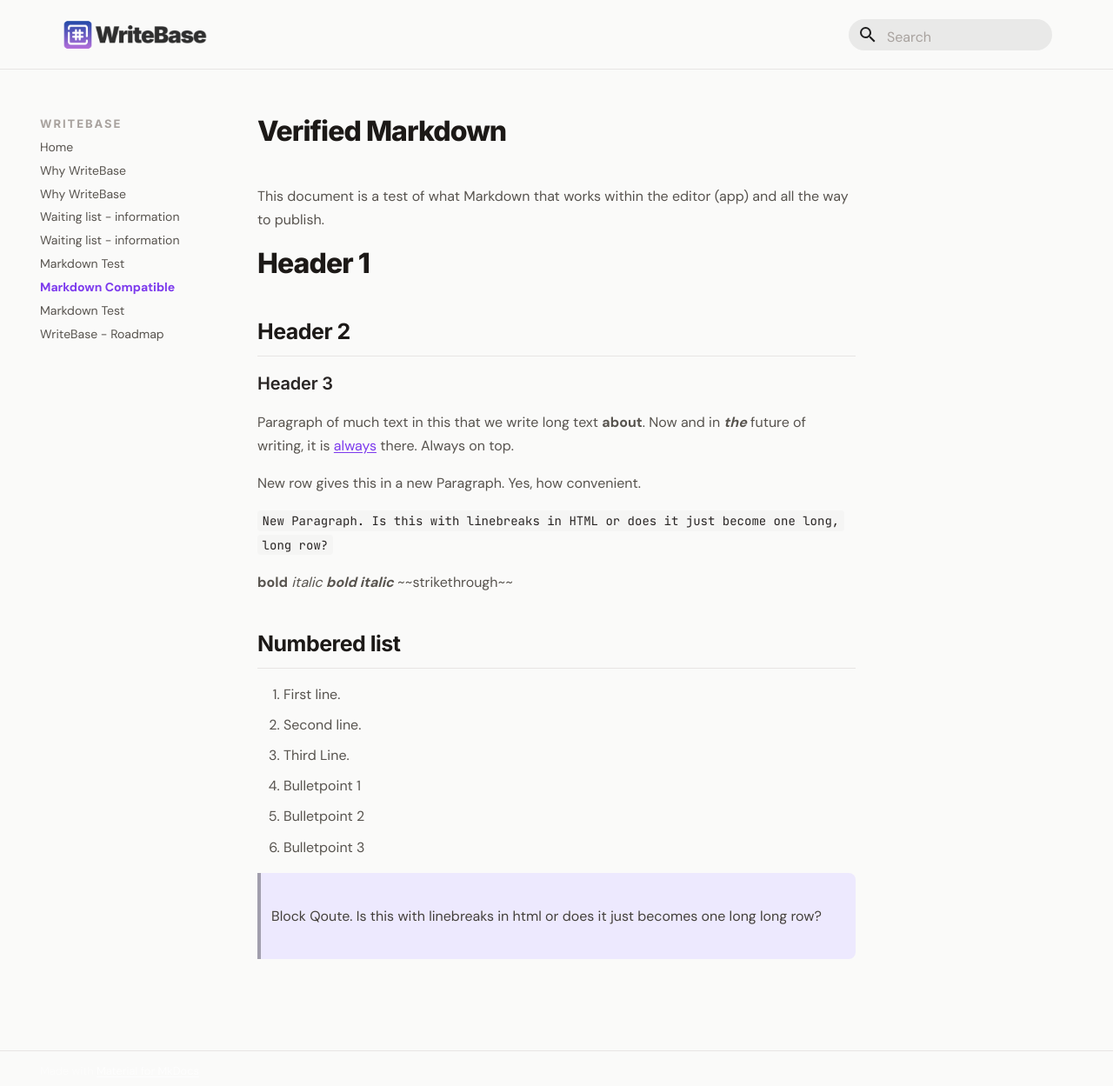
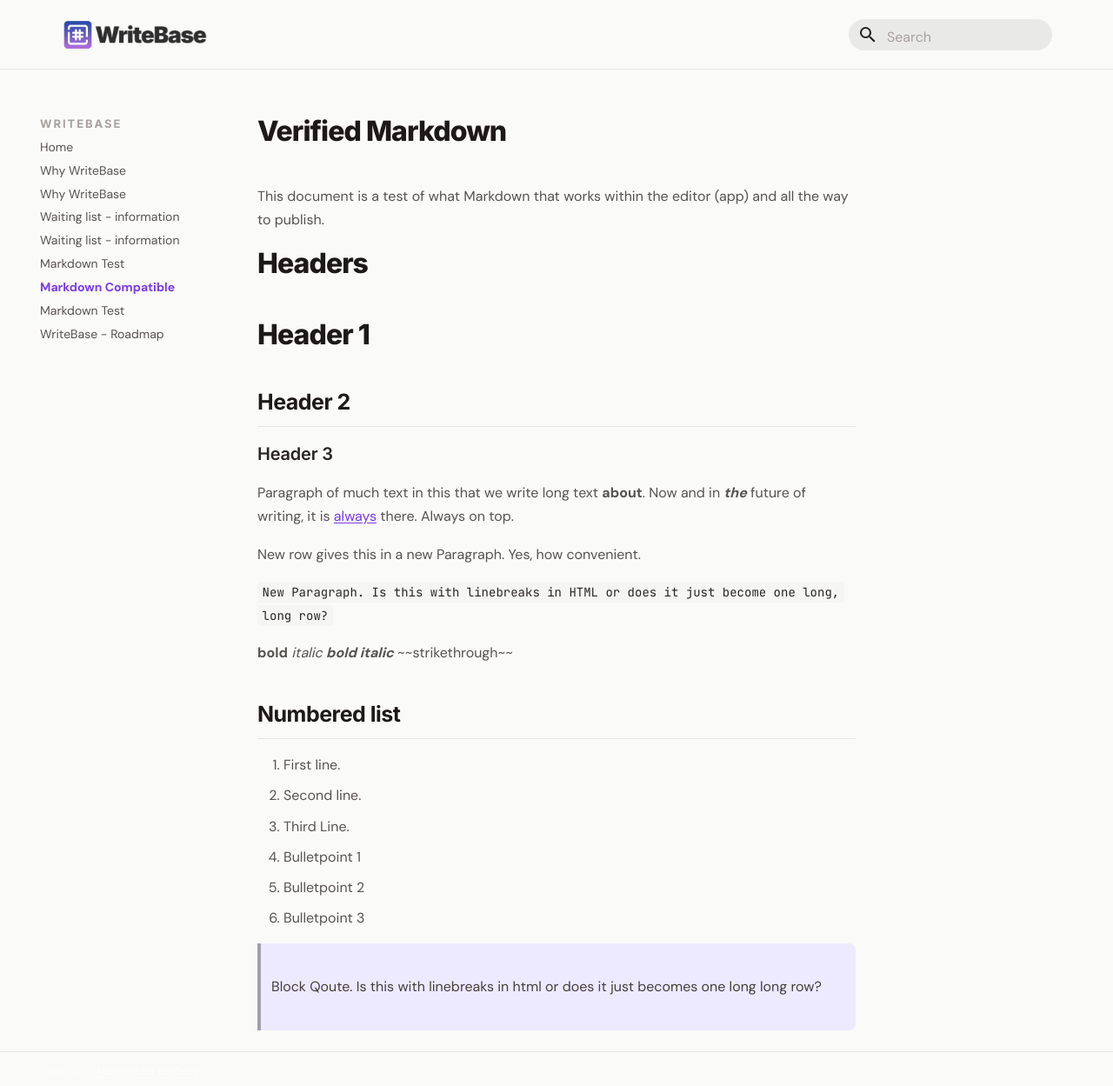
Before and after one commit to larssonhthomas-afk/writebase-docs, an MkDocs documentation site: the page built from docs/30markdown-compatible.md, in a window 1280 px wide and 1255 px high. Shown: the top 1249 px of the window at 87% size. Built offline with MkDocs 1.6.1 and Material for MkDocs 9.7.7, drawn with Linux system fonts in a browser that asks for light colours; some web fonts are replaced.

Commit message:
Update 30markdown-compatible.md

```diff
--- a/docs/30markdown-compatible.md
+++ b/docs/30markdown-compatible.md
@@ -7,6 +7,8 @@ nav_order: 30
 # Verified Markdown
 
 This document is a test of what Markdown that works within the editor (app) and all the way to publish.
+
+# Headers
 
 # Header 1
 
```
